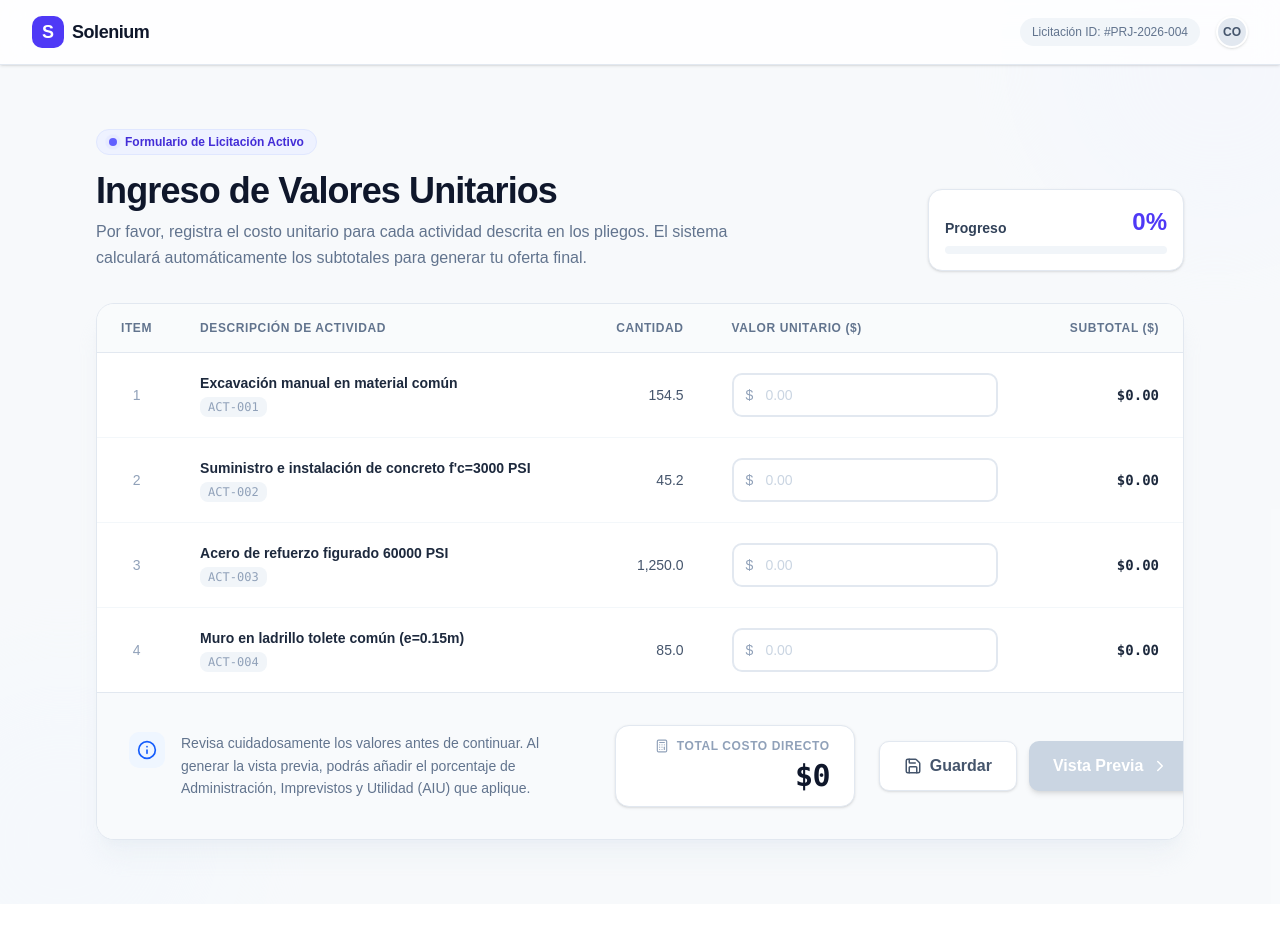
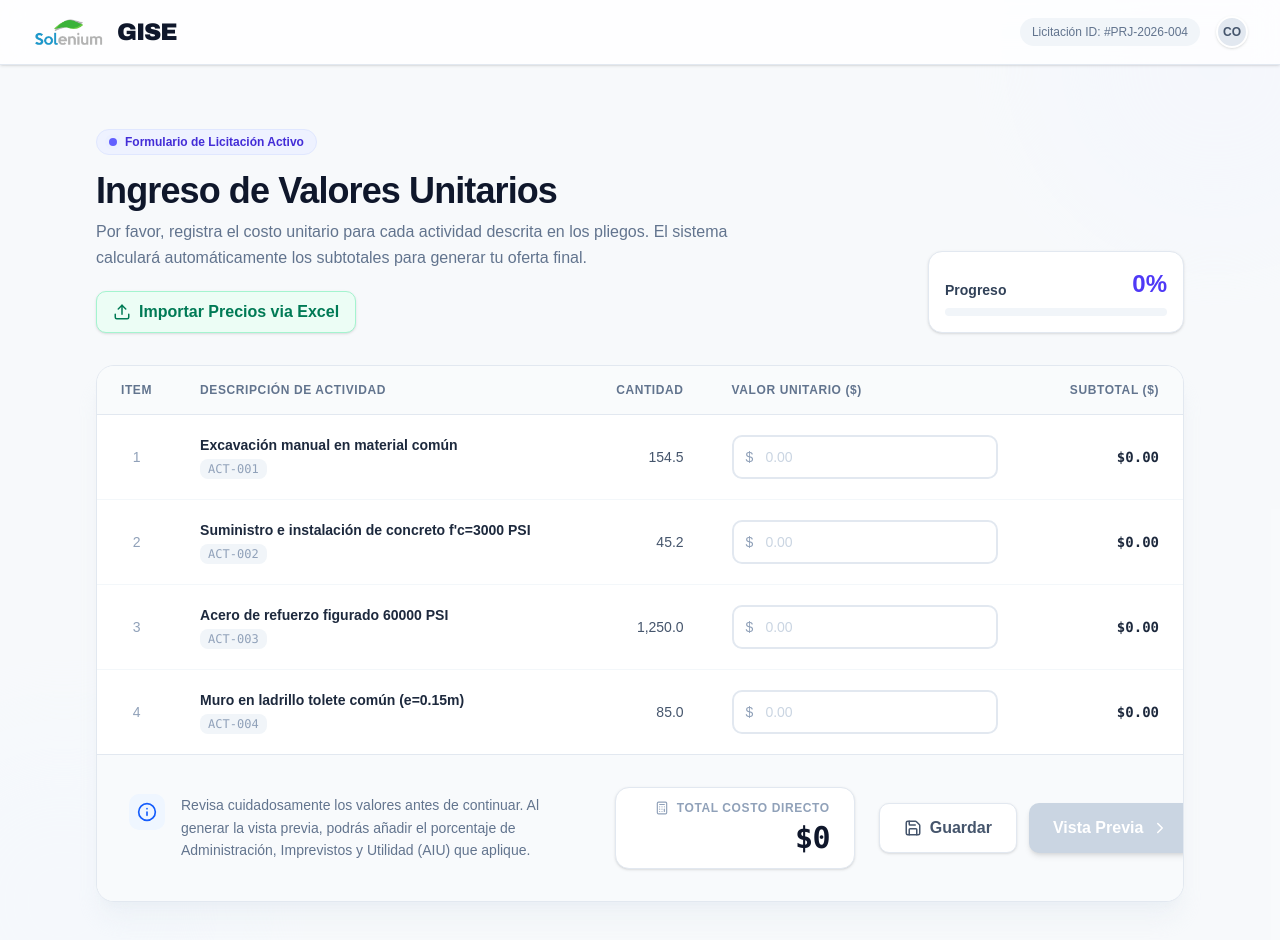
Before and after one commit to andresa-oss/Cerrando-ciclos, a React app in the folder frontend/: page /bidding in a window 1280 px wide. Shown: the top 940 px of the page. Before the commit the page ends 904 px from the top, so only its background shows below. Built offline with nearby package versions, Linux system fonts and the light colour scheme; the HTML template or start-up script is replaced by a standard one.

Commit message:
feat: Add initial bidding and counteroffer modules, including a unit value form, dashboard, and main navigation routes.

```diff
--- a/frontend/src/home/bidding/components/BiddingForm.tsx
+++ b/frontend/src/home/bidding/components/BiddingForm.tsx
@@ -1,12 +1,13 @@
 import React, { useState, useMemo } from 'react';
 import {
   Save,
-  SendHorizontal,
   AlertCircle,
   Calculator,
   ChevronRight,
-  Info
+  Info,
+  Upload
 } from 'lucide-react';
+import { toast } from 'sonner';
 import type { BiddingActivity } from '../types';
 
 interface BiddingFormProps {
@@ -87,6 +88,36 @@ export function BiddingForm({
           <p className="text-slate-500 mt-2 max-w-2xl text-sm sm:text-base leading-relaxed">
             Por favor, registra el costo unitario para cada actividad descrita en los pliegos. El sistema calculará automáticamente los subtotales para generar tu oferta final.
           </p>
+          <div className="mt-5">
+            <button
+               type="button"
+               onClick={() => document.getElementById('excel-upload')?.click()}
+               className="inline-flex items-center gap-2 px-4 py-2 bg-emerald-50 text-emerald-700 hover:bg-emerald-100 rounded-lg font-bold transition-colors border border-emerald-200 shadow-sm"
+             >
+              <Upload size={18} />
+              Importar Precios via Excel
+            </button>
+            <input
+              type="file"
+              id="excel-upload"
+              className="hidden"
+              accept=".xlsx,.xls,.csv"
+              onChange={(e) => {
+                if (e.target.files && e.target.files.length > 0) {
+                  const file = e.target.files[0];
+                  // Simulando lectura y parseado del archivo
+                  toast.promise(
+                    new Promise((resolve) => setTimeout(resolve, 2000)),
+                    {
+                      loading: `Leyendo archivo ${file.name}...`,
+                      success: '¡Precios importados correctamente! (Simulación)',
+                      error: 'Error al interpretar el archivo de Excel',
+                    }
+                  );
+                }
+              }}
+            />
+          </div>
         </div>
 
         {/* Progress Card */}
--- a/frontend/src/routes/bidding.tsx
+++ b/frontend/src/routes/bidding.tsx
@@ -15,11 +15,11 @@ function BiddingPage() {
       {/* Navigation Header mockup */}
       <header className="sticky top-0 z-50 bg-white/80 backdrop-blur-md border-b border-slate-200 shadow-sm">
         <div className="max-w-7xl mx-auto px-4 sm:px-6 lg:px-8 h-16 flex items-center justify-between">
-          <div className="flex items-center gap-2">
-            <div className="w-8 h-8 rounded-lg bg-indigo-600 flex items-center justify-center">
-              <span className="text-white font-black text-lg leading-none">S</span>
-            </div>
-            <span className="font-bold text-slate-900 tracking-tight text-lg">Solenium</span>
+          <div className="flex items-center gap-3">
+            <img src="/LogoSolenium.png" alt="Solenium Logo" className="h-8 w-auto object-contain" />
+            <span className="font-black text-slate-900 tracking-tighter text-2xl" style={{ fontFamily: 'Arial Black, system-ui, sans-serif' }}>
+              GISE
+            </span>
           </div>
           <div className="flex items-center gap-4">
             <div className="text-xs font-medium text-slate-500 bg-slate-100 px-3 py-1.5 rounded-full">
--- a/frontend/src/routes/counteroffer.tsx
+++ b/frontend/src/routes/counteroffer.tsx
@@ -14,11 +14,11 @@ function CounterofferPage() {
       {/* Navigation Header mockup */}
       <header className="sticky top-0 z-50 bg-white/80 backdrop-blur-md border-b border-slate-200 shadow-sm">
         <div className="max-w-7xl mx-auto px-4 sm:px-6 lg:px-8 h-16 flex items-center justify-between">
-          <div className="flex items-center gap-2">
-            <div className="w-8 h-8 rounded-lg bg-indigo-600 flex items-center justify-center">
-              <span className="text-white font-black text-lg leading-none">S</span>
-            </div>
-            <span className="font-bold text-slate-900 tracking-tight text-lg">Solenium</span>
+          <div className="flex items-center gap-3">
+            <img src="/LogoSolenium.png" alt="Solenium Logo" className="h-8 w-auto object-contain" />
+            <span className="font-black text-slate-900 tracking-tighter text-2xl" style={{ fontFamily: 'Arial Black, system-ui, sans-serif' }}>
+              GISE
+            </span>
           </div>
           <div className="flex items-center gap-4">
             <div className="flex items-center gap-2 text-xs font-bold text-emerald-600 bg-emerald-50 border border-emerald-100 px-3 py-1.5 rounded-full">
--- a/frontend/src/routes/index.tsx
+++ b/frontend/src/routes/index.tsx
@@ -8,7 +8,13 @@ function Index() {
   return (
     <div className="flex min-h-screen items-center justify-center p-4">
       <div className="text-center space-y-4">
-        <h1 className="text-4xl font-bold tracking-tight">Solenium Licitaciones</h1>
+        <div className="flex items-center justify-center gap-4 mb-6">
+          <img src="/LogoSolenium.png" alt="Solenium Logo" className="h-12 w-auto object-contain drop-shadow-sm" />
+          <span className="font-black text-slate-900 tracking-tighter text-4xl" style={{ fontFamily: 'Arial Black, system-ui, sans-serif' }}>
+            GISE
+          </span>
+        </div>
+        <h1 className="text-4xl font-bold tracking-tight">Portal Integrado de Licitaciones</h1>
         <p className="text-muted-foreground text-lg mb-8">
           Workspace under construction for Hackathon
         </p>
```
Also changed, not shown: frontend/public/LogoSolenium.png (added).
